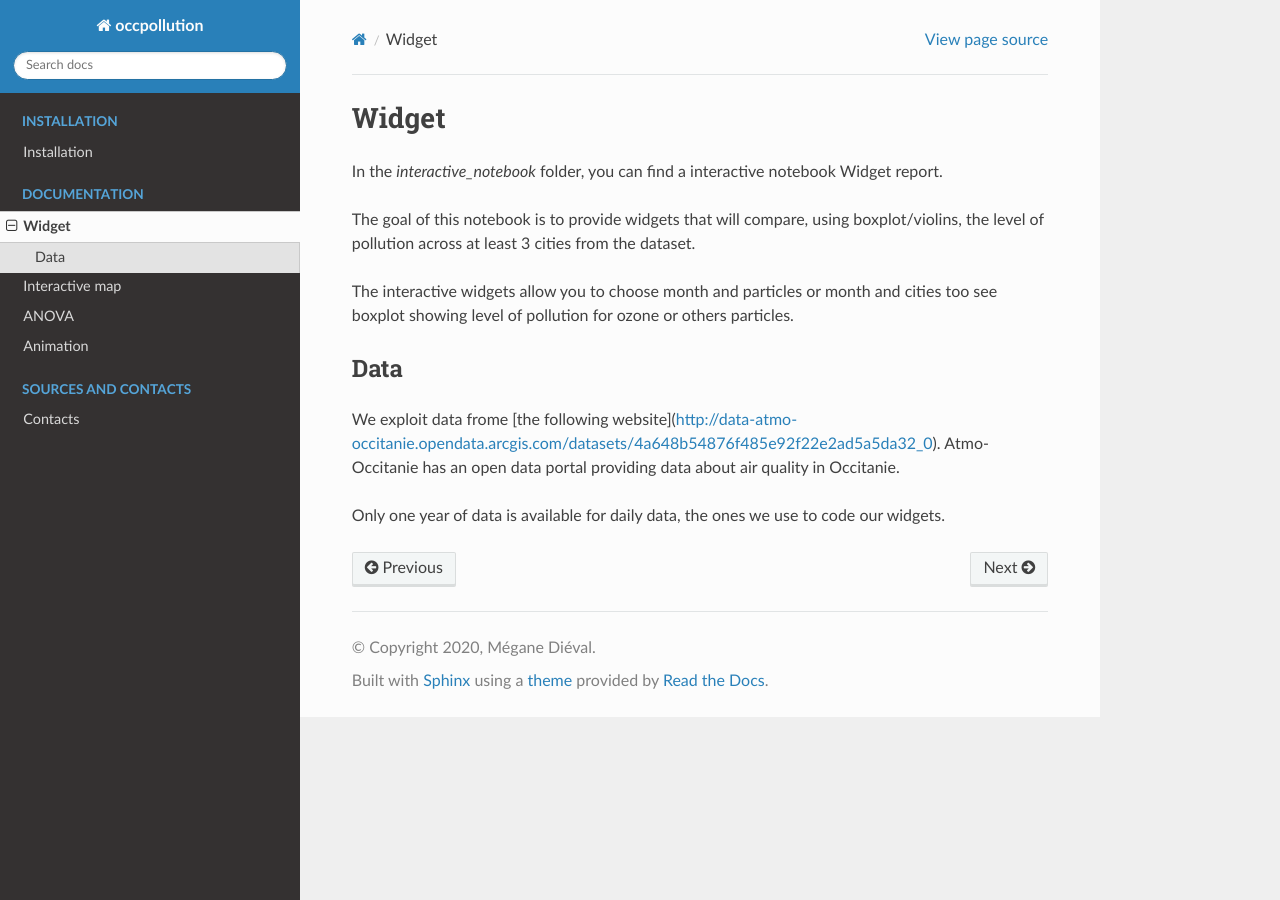
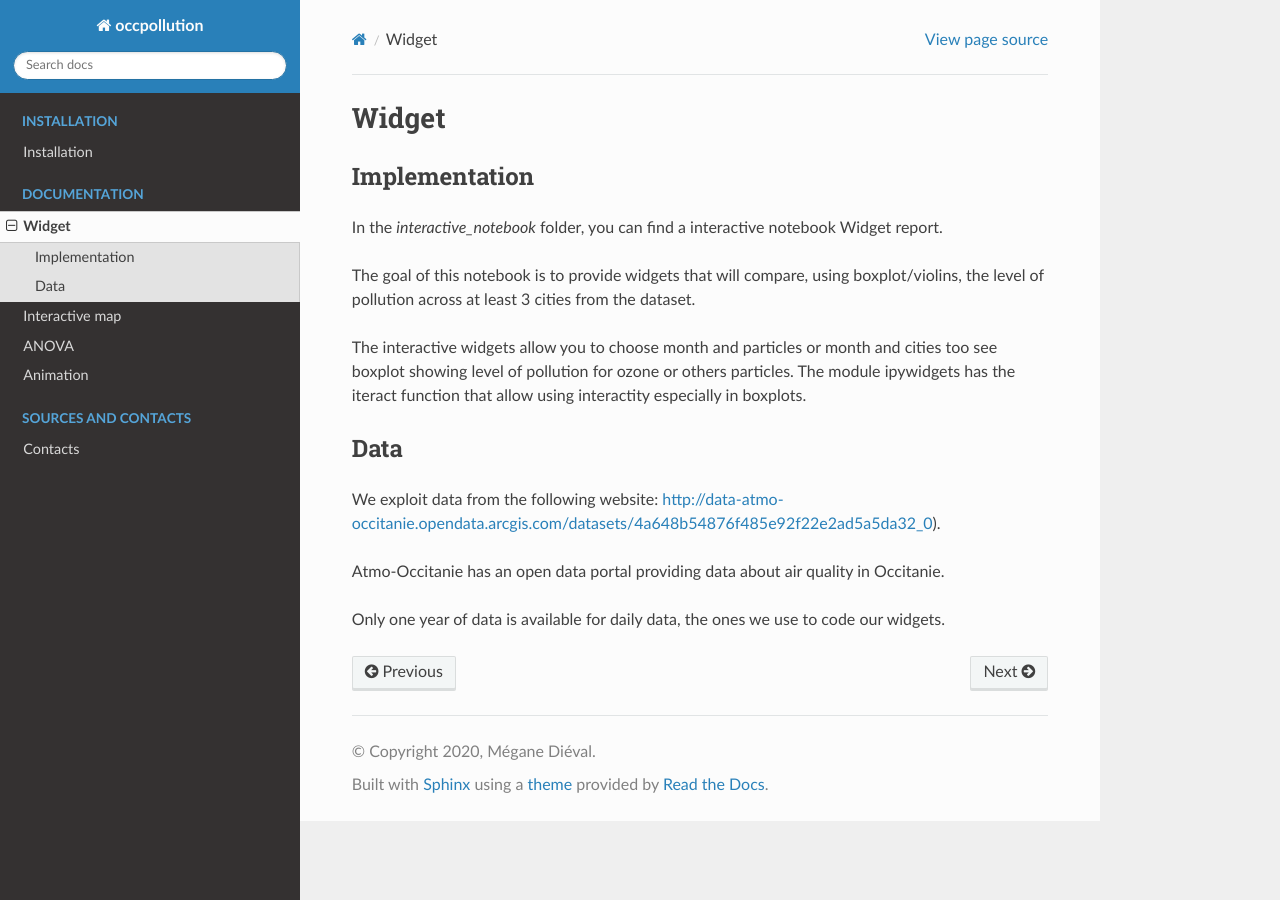
Before and after one commit to MegDie/occpollution, a Sphinx documentation site: the page built from docs/documentation/widget.rst, in a window 1280 px wide. Built offline with Sphinx 7.4.7 and the Read the Docs theme 2.0.0, drawn with Linux system fonts in a browser that asks for light colours.

Commit message:
update widget doc

```diff
--- a/docs/documentation/widget.rst
+++ b/docs/documentation/widget.rst
@@ -1,16 +1,21 @@
 Widget
 ===========================
+
+Implementation
+---------------------------
 
 In the `\interactive_notebook` folder, you can find a interactive notebook Widget report.
 
 The goal of this notebook is to provide widgets that will compare, using boxplot/violins, the level of pollution across at least 3 cities from the dataset.
 
 The interactive widgets allow you to choose month and particles or month and cities too see boxplot showing level of pollution for ozone or others particles.
+The module ipywidgets has the iteract function that allow using interactity especially in boxplots.
 
 Data
 ---------------------------
 
-We exploit data frome [the following website](http://data-atmo-occitanie.opendata.arcgis.com/datasets/4a648b54876f485e92f22e2ad5a5da32_0).
+We exploit data from the following website: http://data-atmo-occitanie.opendata.arcgis.com/datasets/4a648b54876f485e92f22e2ad5a5da32_0).
+
 Atmo-Occitanie has an open data portal providing data about air quality in Occitanie.
 
 Only one year of data is available for daily data, the ones we use to code our widgets.
```
Also changed, not shown: 5 other files.
